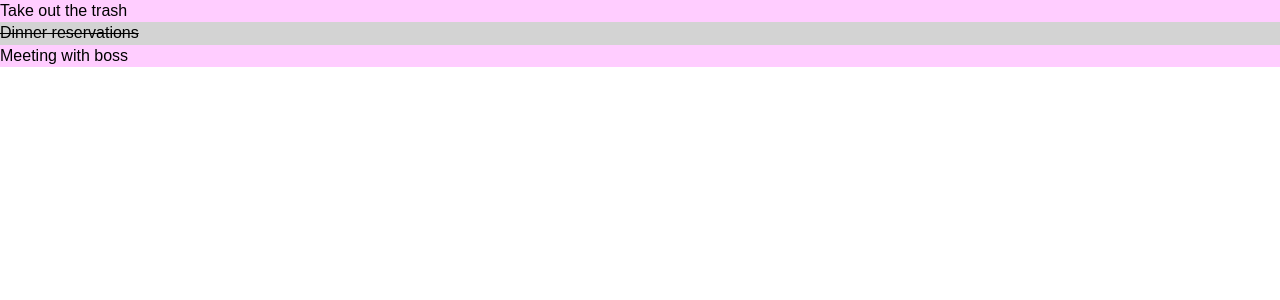
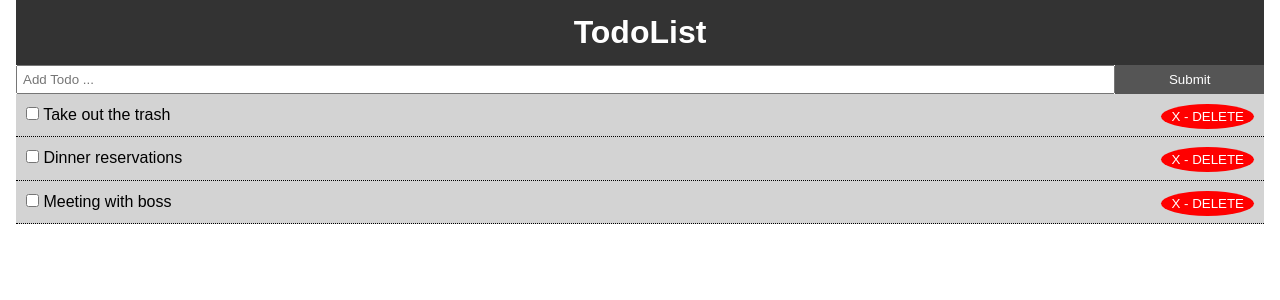
Before and after one commit to christopherdufort/react-todo-app, a React (Create React App) app: page / in a window 1280 px wide. Shown: the top 300 px of the page. Built offline with nearby package versions, Linux system fonts and the light colour scheme.

Commit message:
working delete buttons, checkboxes, bit of styles,unique id

```diff
--- a/package.json
+++ b/package.json
@@ -5,7 +5,8 @@
   "dependencies": {
     "react": "^16.8.6",
     "react-dom": "^16.8.6",
-    "react-scripts": "3.0.1"
+    "react-scripts": "3.0.1",
+    "uuid": "^3.3.2"
   },
   "scripts": {
     "start": "react-scripts start",
--- a/src/App.css
+++ b/src/App.css
@@ -13,3 +13,20 @@ a{
   color: #333;
   text-decoration: none;
 }
+
+.container {
+  padding: 0 1rem;
+}
+
+.btn {
+  display: inline-block;
+  border: none;
+  background: #555;
+  color: #fff;
+  padding: 7px 20px;
+  cursor: pointer;
+}
+
+.btn:hover{
+  background: #666;
+}
--- a/src/App.js
+++ b/src/App.js
@@ -1,5 +1,8 @@
 import React, {Component} from 'react';
-import Todos from './components/Todos'
+import Todos from './components/Todos';
+import AddTodo from './components/AddTodo';
+import Header from './components/layout/Header';
+import uuid from 'uuid';
 
 import './App.css';
 
@@ -7,28 +10,63 @@ class App extends Component {
   state = {
     todos: [
       {
-        id: 1,
+        id: uuid.v4(),
         title: 'Take out the trash',
         completed: false
       },
       {
-        id: 2,
+        id: uuid.v4(),
         title: 'Dinner reservations',
-        completed: true
+        completed: false
       },
       {
-        id: 3,
+        id: uuid.v4(),
         title: 'Meeting with boss',
         completed: false
       }
     ]
   }
+
+  // Toggles completed tasks
+  markComplete = (id) => {
+    this.setState({todos: this.state.todos.map(todo => {
+      if(todo.id === id){
+        todo.completed = !todo.completed
+      }
+      return todo;
+    }) });
+  }
+
+  // Deletes todo
+  deleteTodo = (id) => {
+    console.log("delete " + id);
+    this.setState({ todos: [...this.state.todos.filter(todo => todo.id !== id)] });
+  }
+
+  // Add todo
+  addTodo = (title) => {
+    console.log(title);
+    const newTodo = {
+      id: uuid.v4(),
+      title: title,
+      completed: false
+    }
+    this.setState({ todos: [...this.state.todos, newTodo] });
+  }
+
   render(){
     // Returns JSX {javascript code}
-    console.log(this.state.todos)
+    //console.log(this.state.todos)
     return (
       <div className="App">
-        <Todos todos={this.state.todos}/>
+        <div className="container">
+          <Header />
+          <AddTodo addTodo ={this.addTodo} />
+          <Todos todos={this.state.todos}
+            markComplete = {this.markComplete}
+            deleteTodo = {this.deleteTodo}
+          />
+        </div>
       </div>
     );
   }
--- /dev/null
+++ b/src/components/AddTodo.js
@@ -0,0 +1,33 @@
+import React, { Component } from 'react'
+
+export class AddTodo extends Component {
+    // want form values as items in state
+    state = {
+        title: ''
+    }
+    //onChange = (e) => this.setState({title: e.target.value}); // single field
+    onChange = (e) => this.setState({ [e.target.name]: e.target.value}); // Multiple fields
+
+    onSubmit = (e) => {
+        e.preventDefault();
+        this.props.addTodo(this.state.title);
+        this.setState({title: ''});
+    }
+    render() {
+        return (
+            <form  onSubmit={this.onSubmit} style={{ display: 'flex'}}>
+                <input
+                    type="text"
+                    name="title"
+                    style={{ flex: '10', padding: '5px' }}
+                    placeholder="Add Todo ..."
+                    value={this.state.title}
+                    onChange={this.onChange}
+                />
+                <input type="submit" value="Submit" className="btn" style={{ flex: '1' }}/>
+            </form>
+        )
+    }
+}
+
+export default AddTodo
--- a/src/components/TodoItem.js
+++ b/src/components/TodoItem.js
@@ -1,27 +1,29 @@
 import React, { Component } from 'react'
 import PropTypes from 'prop-types';
-import { green } from 'ansi-colors';
 
 export class TodoItem extends Component {
 
     // Dynamic style
     getStyle = () => {
-        if(this.props.todo.completed){
-            return {
-                backgroundColor: 'lightgray',
-                textDecoration: 'line-through'
-            }
-        } else {
-            return {
-                backgroundColor: '#f4f4',
-                textDecoration: 'none'
-            }
+        return {
+            background: 'lightgray',
+            padding:'10px',
+            borderBottom: '1px black dotted',
+            textDecoration: this.props.todo.completed ? 'line-through' : 'none'
         }
     }
+
+
     render() {
+        // Destructuring ( pull variables out )
+        const { id, title } = this.props.todo;
         return (
             <div style={this.getStyle()}>
-                <p>{this.props.todo.title}</p>
+                <p>
+                    <input type="checkbox" onChange={this.props.markComplete.bind(this, id)}/>{' '}
+                    {title}
+                    <button onClick ={this.props.deleteTodo.bind(this, id)} style={btnStyle}>X - DELETE</button>
+                </p>
             </div>
         )
     }
@@ -31,6 +33,16 @@ TodoItem.propTypes = {
     todo: PropTypes.object.isRequired
 }
 
+const btnStyle = {
+    background: '#ff0000',
+    color: '#fff',
+    border: 'none',
+    padding: '5px 10px',
+    borderRadius: '50%',
+    cursor: 'pointer',
+    float: 'right'
+}
+
 export default TodoItem
 
 // Example of inline style
--- a/src/components/Todos.js
+++ b/src/components/Todos.js
@@ -5,10 +5,13 @@ import PropTypes from 'prop-types';
 
 class Todos extends Component {
   render() {
-    return this.props.todos.map((todo) => (
-      <TodoItem key={todo.id} todo={todo}/>
-    ));
-  }
+      return this.props.todos.map((todo) => (
+        <TodoItem key={todo.id} todo={todo}
+          markComplete = {this.props.markComplete}
+          deleteTodo = {this.props.deleteTodo}
+        />
+      ));
+    }
 }
 // PropTypes - Runtime type checking for React props
 Todos.propTypes = {
--- /dev/null
+++ b/src/components/layout/Header.js
@@ -0,0 +1,18 @@
+// Functional component rfc <tab>
+
+import React from 'react'
+
+export default function Header() {
+   //Works like render does
+    return (
+        <div>
+            <h1 style={headerStyle}>TodoList</h1>
+        </div>
+    )
+}
+const headerStyle = {
+    background: '#333',
+    color: '#fff',
+    textAlign: 'center',
+    padding: '10px'
+}
```
Also changed, not shown: 1 other file (tests, documents, lock files or other folders).
